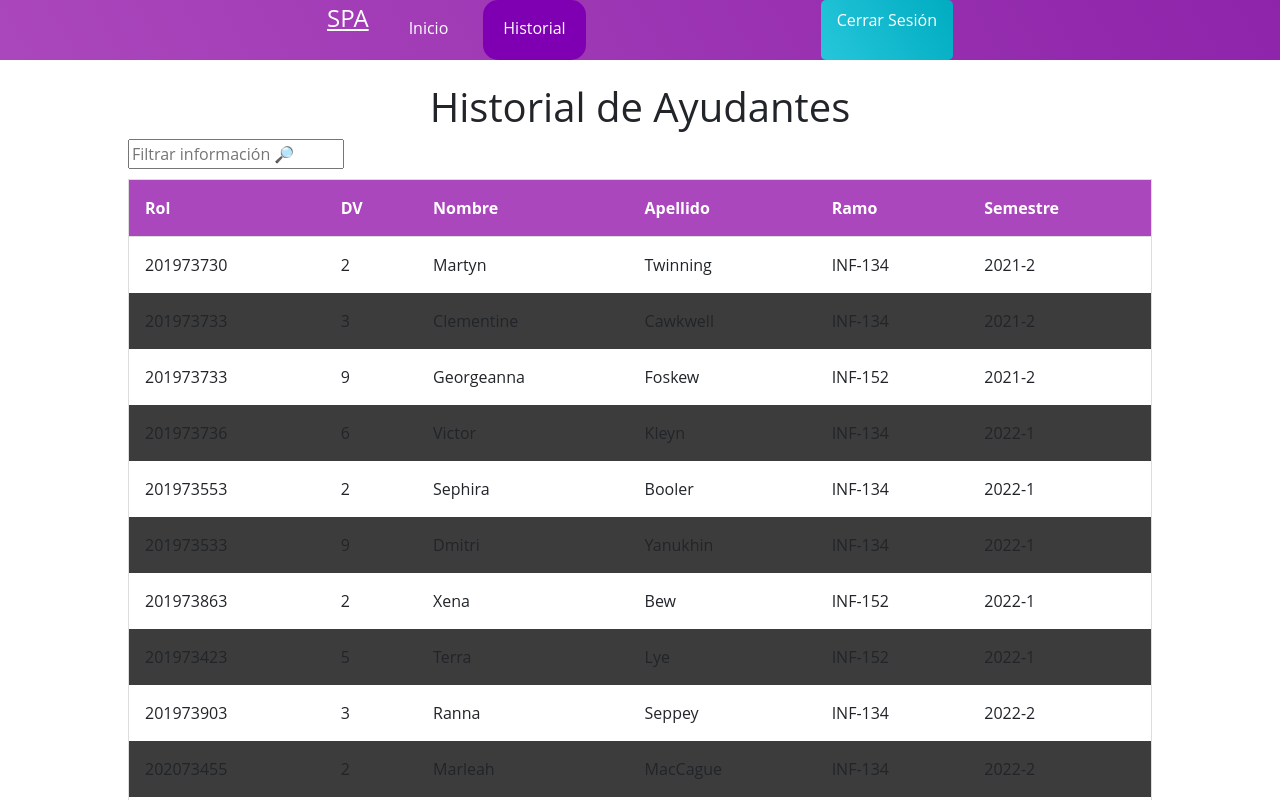
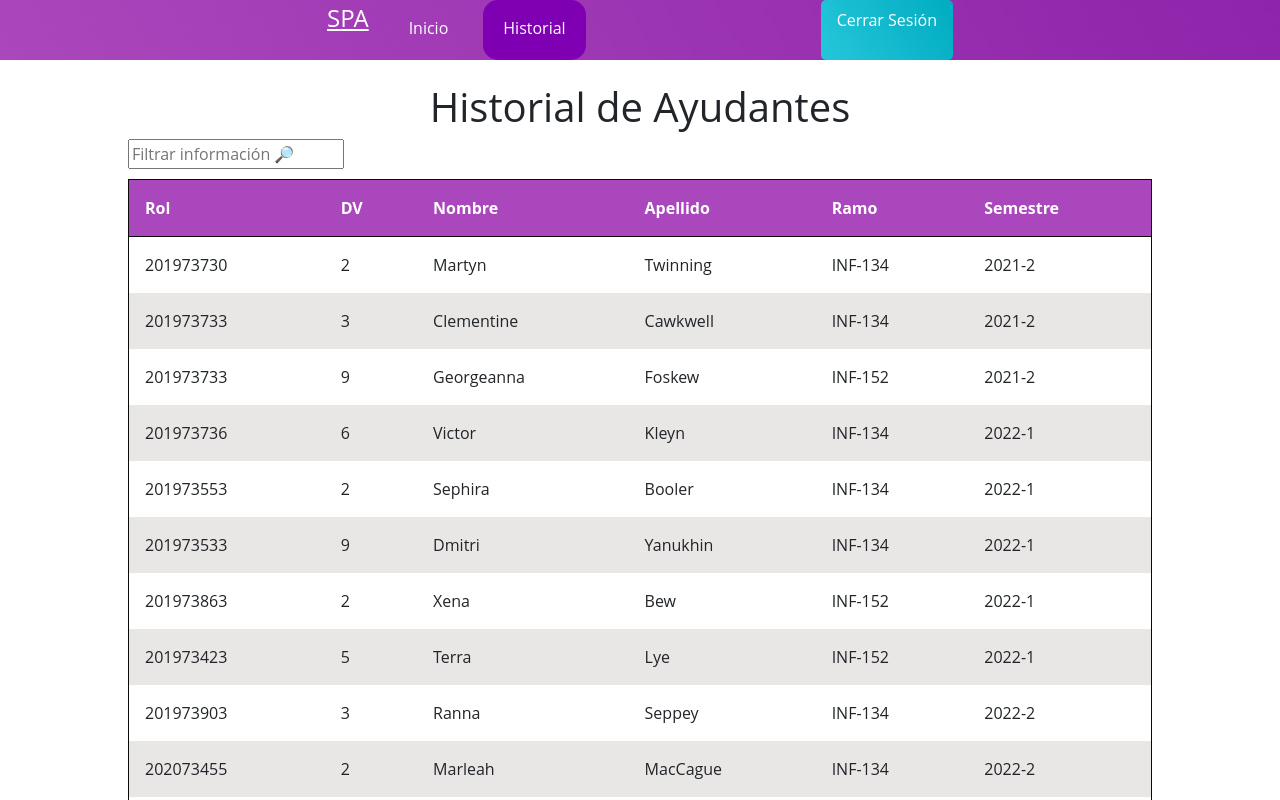
Before and after one commit to Waffle631/Proyecto_DIU, a React (Vite) app: page /History in a window 1280 px wide. Shown: the top 800 px of the page. Built offline with nearby package versions, Linux system fonts and the light colour scheme; the HTML template or start-up script is replaced by a standard one.

Commit message:
Update table.css

```diff
--- a/src/stylesheets/table.css
+++ b/src/stylesheets/table.css
@@ -3,14 +3,14 @@
 table {
     border-spacing: 0;
     width: 100%;
-    border: 1px solid #ddd;
+    border: 1px solid #0a0a0a;
     border-radius: 10px;
 }
 
 thead, tfoot {
     color: white;
     background: #ab47bc;
-    border: 1px solid #ddd;
+    border: 1px solid #0a0a0a;
     border-radius: 10px 10px 0 0;
 }
 
@@ -20,7 +20,7 @@ th, td {
 }
 
 tbody tr:nth-child(even) {
-    background: #3d3c3c;
+    background: #e9e6e6;
     border-radius: 10px 10px 0 0;
 }
 
```
